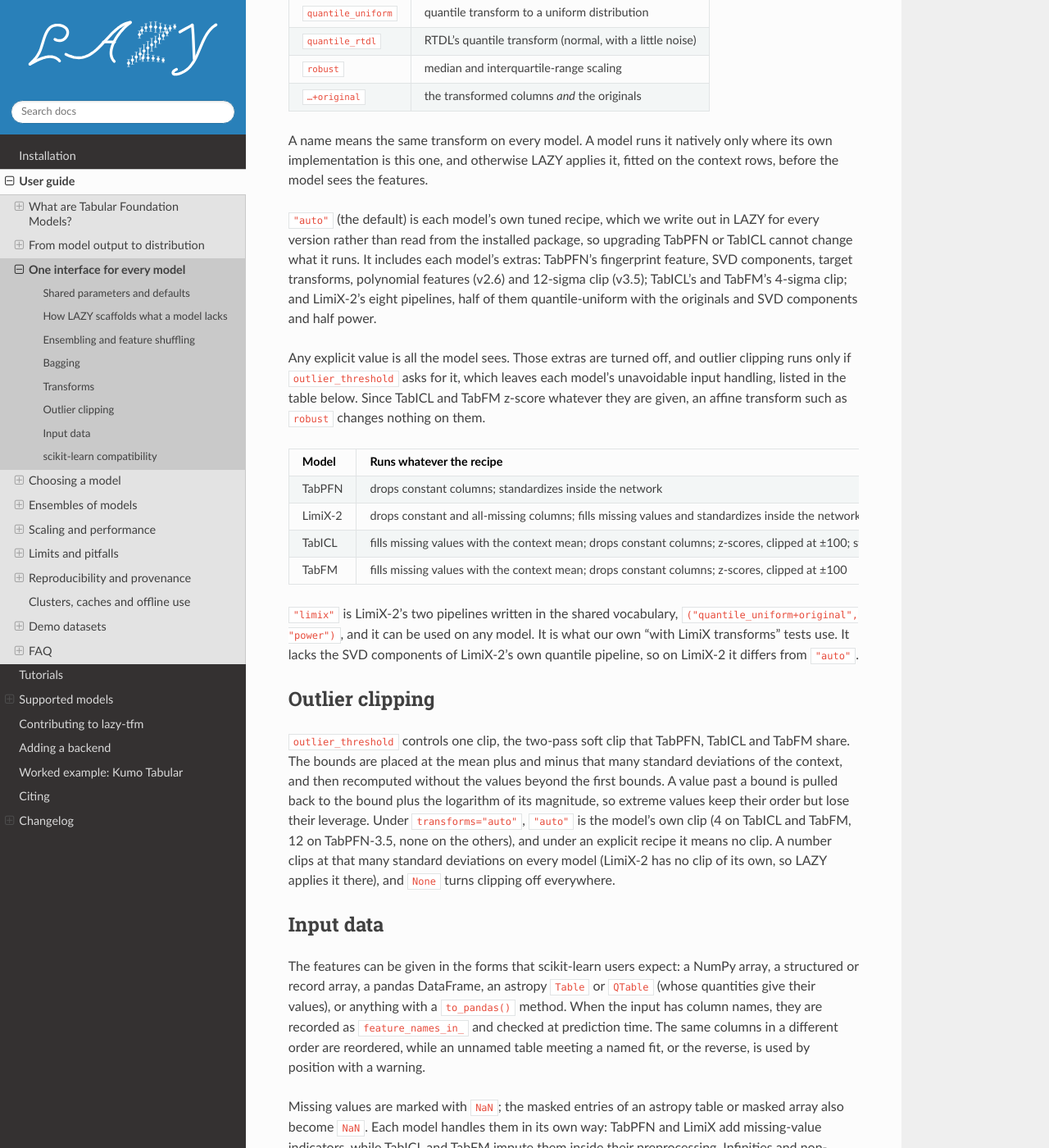
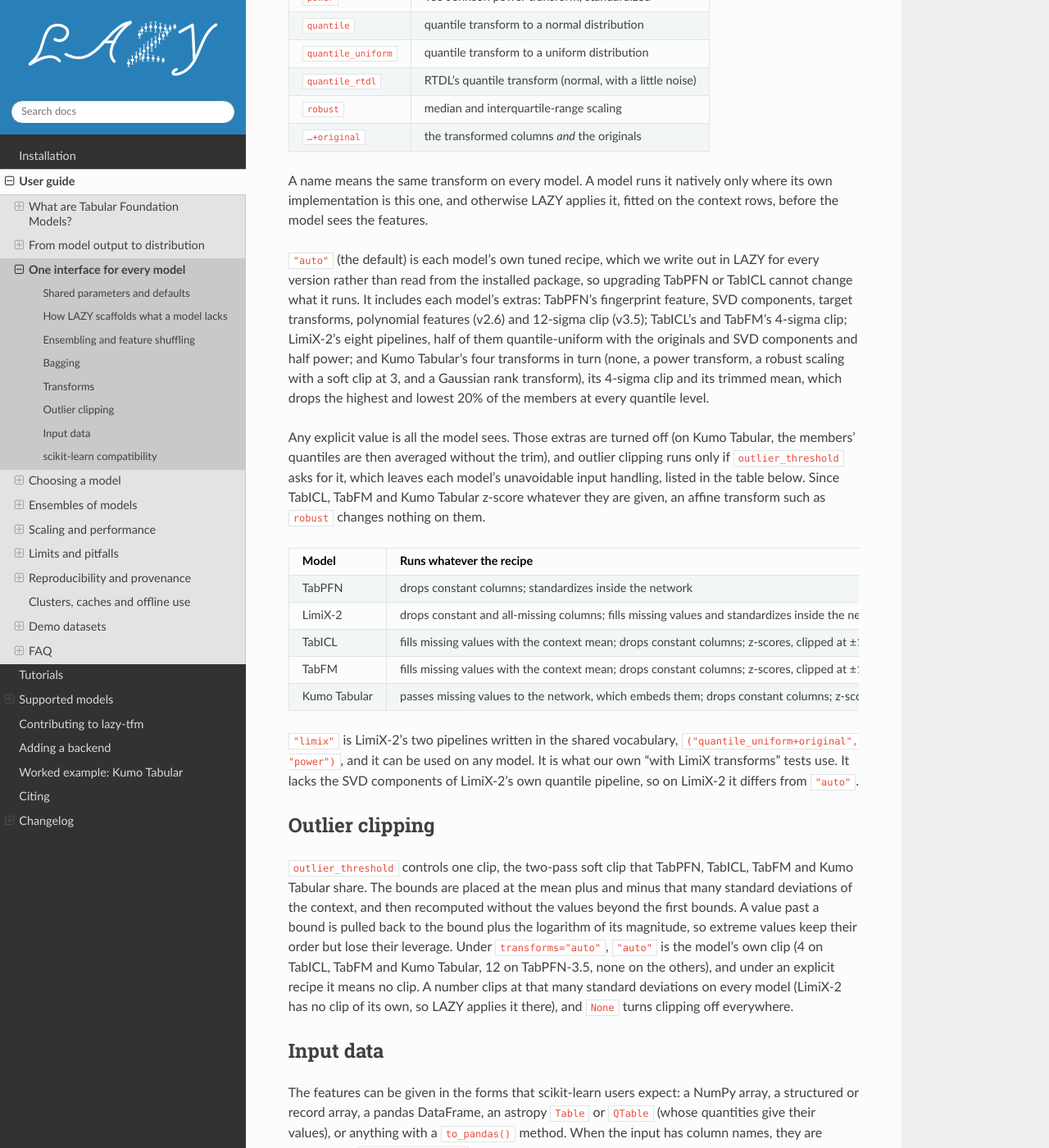
Before and after one commit to biprateep/lazy-tfm, a Sphinx documentation site: the page built from docs/guide/interface.md, in a window 1280 px wide and 1400 px high, scrolled down 3140 px. Shown: the whole window at 82% size. Built offline with Sphinx 7.4.7 and the Read the Docs theme 3.1.0, drawn with Linux system fonts in a browser that asks for light colours; pages that are not in the unit, such as notebooks, are missing from menus; some of the changed text lies outside the part shown.

Commit message:
Name Kumo Tabular wherever the guides list the backends
The interface guide gains Kumo's column in the table of how each model meets
the shared parameters, its row of unavoidable input handling, its clip, its
auto recipe and its bagging; the distributions guide its quantiles and native
grid; the FAQ its GPU needs, its fit and its commercial license; the scaling
and cluster guides its CPU-friendly small size and what download_checkpoint
leaves to lazy setup; the README its progress bar.

Co-Authored-By: Claude Opus 5.5 <noreply@anthropic.com>

```diff
--- a/docs/guide/interface.md
+++ b/docs/guide/interface.md
@@ -61,16 +61,16 @@ the cost of a prediction.
 The table below shows how each model provides these parameters;
 "scaffolded" means that LAZY builds the feature itself.
 
-| Parameter             | TabPFN                                   | LimiX-2                                   | TabICL                                | TabFM                                     |
-| --------------------- | ---------------------------------------- | ----------------------------------------- | ------------------------------------- | ----------------------------------------- |
-| `kv_cache`            | its fit-time cache, at full precision    | ported                                    | its key/value cache                   | its streaming prefill/decode              |
-| `feature_shuffle`     | `FEATURE_SHIFT_METHOD="shuffle"`         | its column shuffler                       | Latin-square shuffles                 | `feat_shuffle_method="random"`            |
-| `transforms`          | `none` native, the rest scaffolded       | `none`, `quantile_uniform` native         | `none` native, the rest scaffolded    | `none`, `power` native                    |
-| `bag_size`            | scaffolded: one regressor per bag        | scaffolded: one member per bag            | scaffolded: one regressor per bag     | its members, given `lazy`'s bags          |
-| `softmax_temperature` | its own; `"auto"` 0.9, v3.5 and fast 1.0 | its own; `"auto"` 0.9                     | no softmax: only `"auto"`             | its own; `"auto"` 0.9                     |
-| `mixed_precision`     | float16 autocast                         | float16 autocast                          | `use_amp=True`                        | bfloat16 weights                          |
-| `outlier_threshold`   | `OUTLIER_REMOVAL_STD`                    | scaffolded (`lazy`'s clip)                | its `outlier_threshold`               | its `outlier_threshold`                   |
-| members combined      | averaged buckets / mixture               | averaged buckets / mixture                | weighted average of quantiles         | logits averaged; dithers and groups mixed |
+| Parameter             | TabPFN                                   | LimiX-2                                   | TabICL                                | TabFM                                     | Kumo Tabular                       |
+| --------------------- | ---------------------------------------- | ----------------------------------------- | ------------------------------------- | ----------------------------------------- | ---------------------------------- |
+| `kv_cache`            | its fit-time cache, at full precision    | ported                                    | its key/value cache                   | its streaming prefill/decode              | its fitted context cache           |
+| `feature_shuffle`     | `FEATURE_SHIFT_METHOD="shuffle"`         | its column shuffler                       | Latin-square shuffles                 | `feat_shuffle_method="random"`            | Latin-square shuffles              |
+| `transforms`          | `none` native, the rest scaffolded       | `none`, `quantile_uniform` native         | `none` native, the rest scaffolded    | `none`, `power` native                    | `none` native, the rest scaffolded |
+| `bag_size`            | scaffolded: one regressor per bag        | scaffolded: one member per bag            | scaffolded: one regressor per bag     | its members, given `lazy`'s bags          | scaffolded: one member per bag     |
+| `softmax_temperature` | its own; `"auto"` 0.9, v3.5 and fast 1.0 | its own; `"auto"` 0.9                     | no softmax: only `"auto"`             | its own; `"auto"` 0.9                     | no softmax: only `"auto"`          |
+| `mixed_precision`     | float16 autocast                         | float16 autocast                          | `use_amp=True`                        | bfloat16 weights                          | float16 autocast                   |
+| `outlier_threshold`   | `OUTLIER_REMOVAL_STD`                    | scaffolded (`lazy`'s clip)                | its `outlier_threshold`               | its `outlier_threshold`                   | its two-pass soft clip             |
+| members combined      | averaged buckets / mixture               | averaged buckets / mixture                | weighted average of quantiles         | logits averaged; dithers and groups mixed | 20% trimmed mean of quantiles      |
 
 This contract is enforced: {func}`lazy.models.registry.register` refuses a
 backend that lacks any of these parameters or their shared defaults, and the
@@ -100,8 +100,8 @@ sees the rows of its bag that fall in that bin.
 
 Everything a member fits on the context is fitted on its own bag: a scaffolded
 transform, the outlier clip and the standardization of the target, along with
-each model's own preprocessing. TabICL and LimiX-2 run each bagged member as a
-model of its own, and so does TabPFN, because its own row subsampling would
+each model's own preprocessing. TabICL, LimiX-2 and Kumo Tabular run each
+bagged member as a model of its own, and so does TabPFN, because its own row subsampling would
 standardize the target and place the buckets using the whole context. TabFM
 keeps the members of its own transforms (`none` and `power`) in one
 classifier, where they keep their column orders, class shifts and averaged
@@ -114,7 +114,10 @@ one, so we recommend passing `y_grid` for a large query set. Two things are
 taken from the whole context rather than from a bag: TabFM's equal-mass bins
 and their number, so that its members answer over the same classes (a
 constructor grid whose bins TabFM takes gives every member those bins), and
-the range of TabICL's native grid, which spans every context target. Each
+the range of the native grids of TabICL and Kumo Tabular, which span every
+context target. Kumo Tabular's trimmed mean is also taken over every member of
+the ensemble, so that a bagged ensemble is combined in the same way as one
+whose members share the context. Each
 member is also seeded on its own (see {doc}`reproducibility`).
 
 ## Transforms
@@ -141,14 +144,19 @@ LAZY for every version rather than read from the installed package, so
 upgrading TabPFN or TabICL cannot change what it runs. It includes each
 model's extras: TabPFN's fingerprint feature, SVD components, target
 transforms, polynomial features (v2.6) and 12-sigma clip (v3.5); TabICL's and
-TabFM's 4-sigma clip; and LimiX-2's eight pipelines, half of them
-quantile-uniform with the originals and SVD components and half power.
+TabFM's 4-sigma clip; LimiX-2's eight pipelines, half of them
+quantile-uniform with the originals and SVD components and half power; and
+Kumo Tabular's four transforms in turn (none, a power transform, a robust
+scaling with a soft clip at 3, and a Gaussian rank transform), its 4-sigma clip
+and its trimmed mean, which drops the highest and lowest 20% of the members at
+every quantile level.
 
-Any explicit value is all the model sees. Those extras are turned off, and
+Any explicit value is all the model sees. Those extras are turned off (on
+Kumo Tabular, the members' quantiles are then averaged without the trim), and
 outlier clipping runs only if `outlier_threshold` asks for it, which leaves
 each model's unavoidable input handling, listed in the table below. Since
-TabICL and TabFM z-score whatever they are given, an affine transform such as
-`robust` changes nothing on them.
+TabICL, TabFM and Kumo Tabular z-score whatever they are given, an affine
+transform such as `robust` changes nothing on them.
 
 | Model   | Runs whatever the recipe                                                                                  |
 | ------- | --------------------------------------------------------------------------------------------------------- |
@@ -156,6 +164,7 @@ TabICL and TabFM z-score whatever they are given, an affine transform such as
 | LimiX-2 | drops constant and all-missing columns; fills missing values and standardizes inside the network; standardizes the target for its buckets |
 | TabICL  | fills missing values with the context mean; drops constant columns; z-scores, clipped at ±100; standardizes the target |
 | TabFM   | fills missing values with the context mean; drops constant columns; z-scores, clipped at ±100              |
+| Kumo Tabular | passes missing values to the network, which embeds them; drops constant columns; z-scores, clipped at ±100; flips the sign of a random half of the columns and of the target for each member; keeps at most 500 columns; standardizes the target |
 
 `"limix"` is LimiX-2's two pipelines written in the shared vocabulary,
 `("quantile_uniform+original", "power")`, and it can be used on any model. It
@@ -165,12 +174,13 @@ of LimiX-2's own quantile pipeline, so on LimiX-2 it differs from `"auto"`.
 ## Outlier clipping
 
 `outlier_threshold` controls one clip, the two-pass soft clip that TabPFN,
-TabICL and TabFM share. The bounds are placed at the mean plus and minus that
+TabICL, TabFM and Kumo Tabular share. The bounds are placed at the mean plus and minus that
 many standard deviations of the context, and then recomputed without the
 values beyond the first bounds. A value past a bound is pulled back to the
 bound plus the logarithm of its magnitude, so extreme values keep their order
 but lose their leverage. Under `transforms="auto"`, `"auto"` is the model's
-own clip (4 on TabICL and TabFM, 12 on TabPFN-3.5, none on the others), and
+own clip (4 on TabICL, TabFM and Kumo Tabular, 12 on TabPFN-3.5, none on the
+others), and
 under an explicit recipe it means no clip. A number clips at that many
 standard deviations on every model (LimiX-2 has no clip of its own, so LAZY
 applies it there), and `None` turns clipping off everywhere.
@@ -187,8 +197,9 @@ the reverse, is used by position with a warning.
 
 Missing values are marked with `NaN`; the masked entries of an astropy
 table or masked array also become `NaN`. Each model handles them in its own
-way: TabPFN and LimiX add missing-value indicators, while TabICL and TabFM
-impute them inside their preprocessing. Infinities and non-numeric columns are
+way: TabPFN and LimiX add missing-value indicators, TabICL and TabFM impute
+them inside their preprocessing, and Kumo Tabular passes them to its network,
+which embeds them itself. Infinities and non-numeric columns are
 rejected, and the target values must be finite. Therefore, a categorical
 column has to be encoded as numbers before it is passed (see {doc}`limits`).
 
```
Also changed, not shown: README.md (+2 -2 lines), docs/guide/clusters.md (+4 -0 lines), docs/guide/distributions.md (+4 -3 lines), docs/guide/faq.md (+15 -12 lines), docs/guide/scaling.md (+3 -1 lines).
